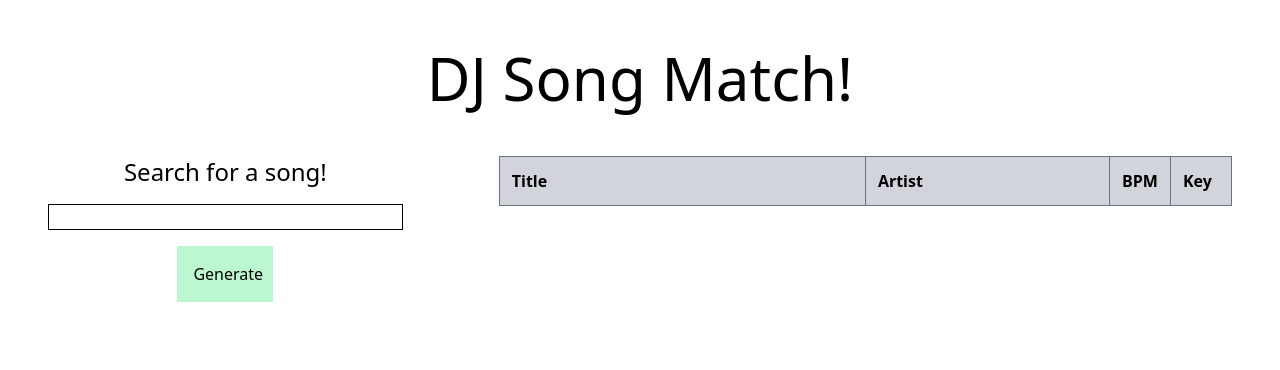
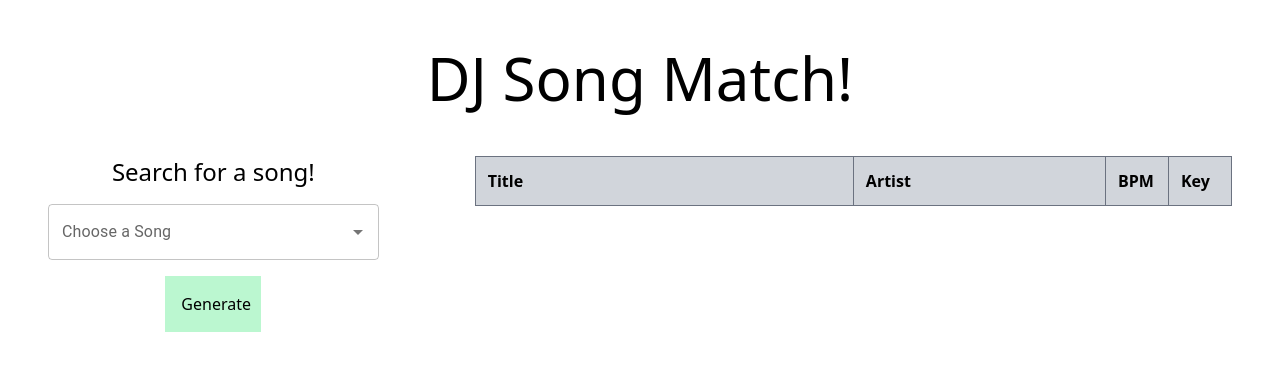
Before and after one commit to ChicoState/djsongmatch, a Next.js app: page / in a window 1280 px wide. Shown: the top 370 px of the page. Built offline with nearby package versions, Linux system fonts and the light colour scheme.

Commit message:
Adds Autocomplete component with no options

```diff
--- /dev/null
+++ b/src/components/ui/SongAutocomplete.tsx
@@ -0,0 +1,18 @@
+"use client";
+
+import Autocomplete from "@mui/material/Autocomplete";
+import TextField from "@mui/material/TextField";
+import { useState } from "react";
+import { Song } from "@/db/schema";
+
+export default function SongAutocomplete() {
+  const [options, setOptions] = useState<Song[]>([]);
+  return (
+    <Autocomplete
+      options={options}
+      renderInput={(params) => {
+        return <TextField {...params} label="Choose a Song" fullWidth />;
+      }}
+    />
+  );
+}
--- a/src/components/ui/SongForm.tsx
+++ b/src/components/ui/SongForm.tsx
@@ -4,6 +4,7 @@ import { Song } from "@/db/schema";
 import { useQuery } from "@tanstack/react-query";
 import Form from "next/form";
 import { useEffect, useState } from "react";
+import SongAutocomplete from "./SongAutocomplete";
 
 interface SongFormProps {
   onFetchDataAction: (data: any) => void;
@@ -43,10 +44,11 @@ export default function SongForm({ onFetchDataAction }: SongFormProps) {
     setSongId(songId.toString());
   };
 
+  // <input name="songId" className="border border-background" />
   return (
     <Form className="flex flex-col gap-4 grow-[1]" action={handleSubmit}>
       <p className="text-2xl text-center text-foreground">Search for a song!</p>
-      <input name="songId" className="border border-background" />
+      <SongAutocomplete />
       <button className="self-center p-4 w-24 bg-green-200" type="submit">
         Generate
       </button>
```
